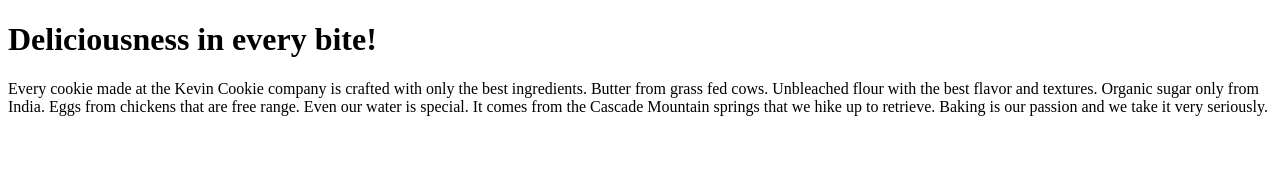
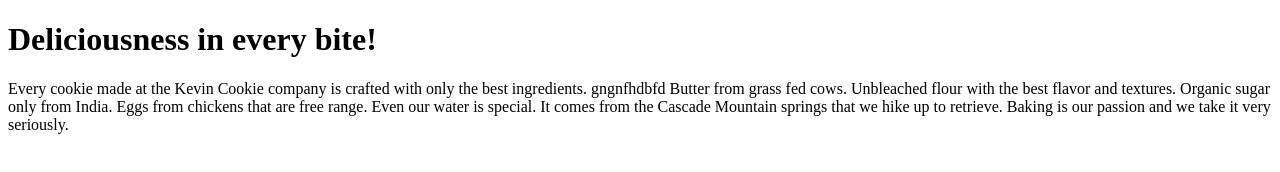
Before and after one commit to naghamyehyaa/git-testing, a plain HTML site: page index.htm in a window 1280 px wide. Drawn offline with Linux system fonts and the light colour scheme.

Commit message:
update new index text

```diff
--- a/index.htm
+++ b/index.htm
@@ -3,7 +3,7 @@
 <body>
 
 <h1>Deliciousness in every bite!</h1>
-<p>Every cookie made at the Kevin Cookie company is crafted with only the best ingredients.
+<p>Every cookie made at the Kevin Cookie company is crafted with only the best ingredients. gngnfhdbfd
     Butter from grass fed cows. Unbleached flour with the best flavor and textures.
     Organic sugar only from India. Eggs from chickens that are free range.
     Even our water is special. It comes from the Cascade Mountain springs that we hike up to retrieve.
```
